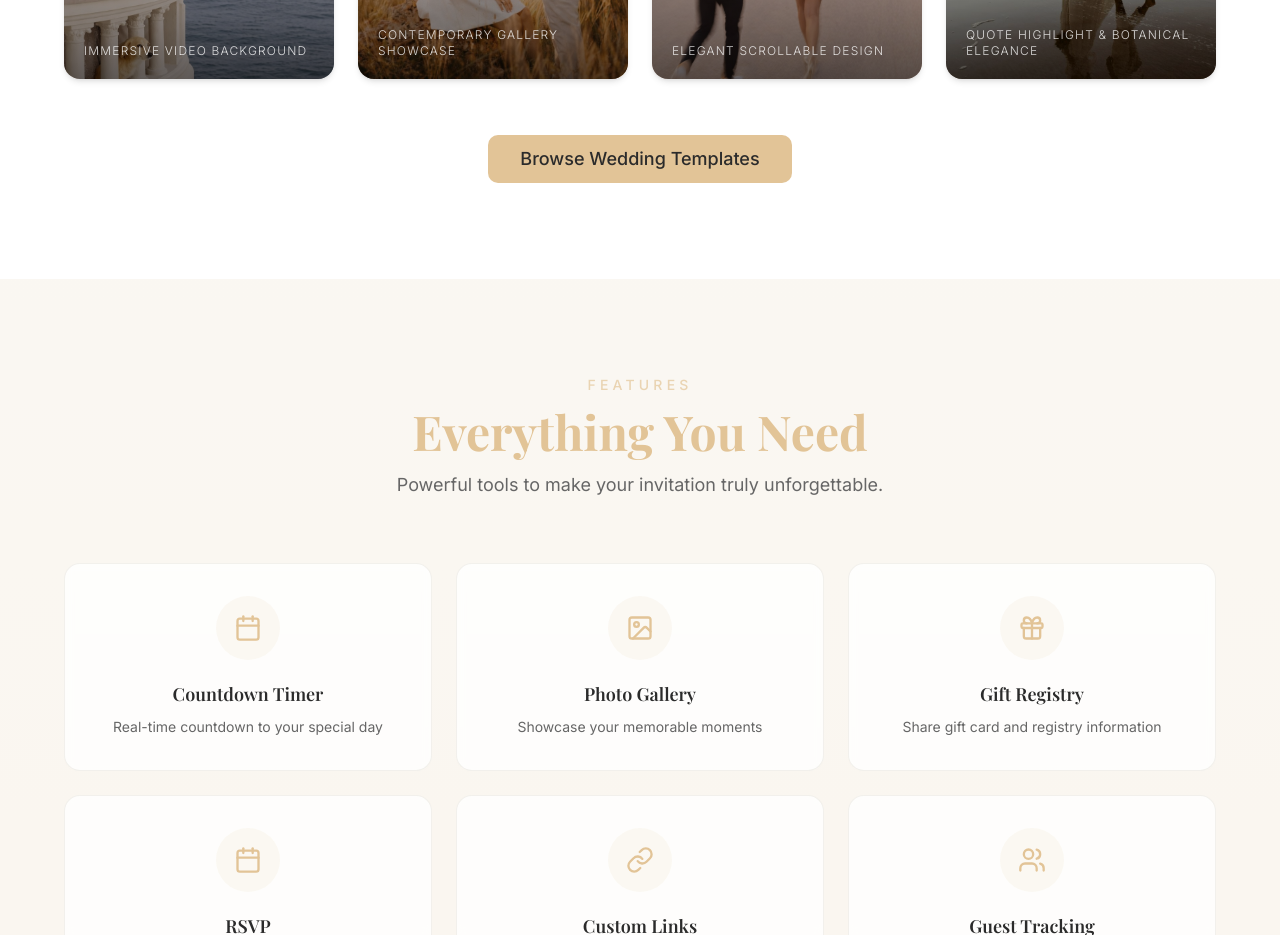
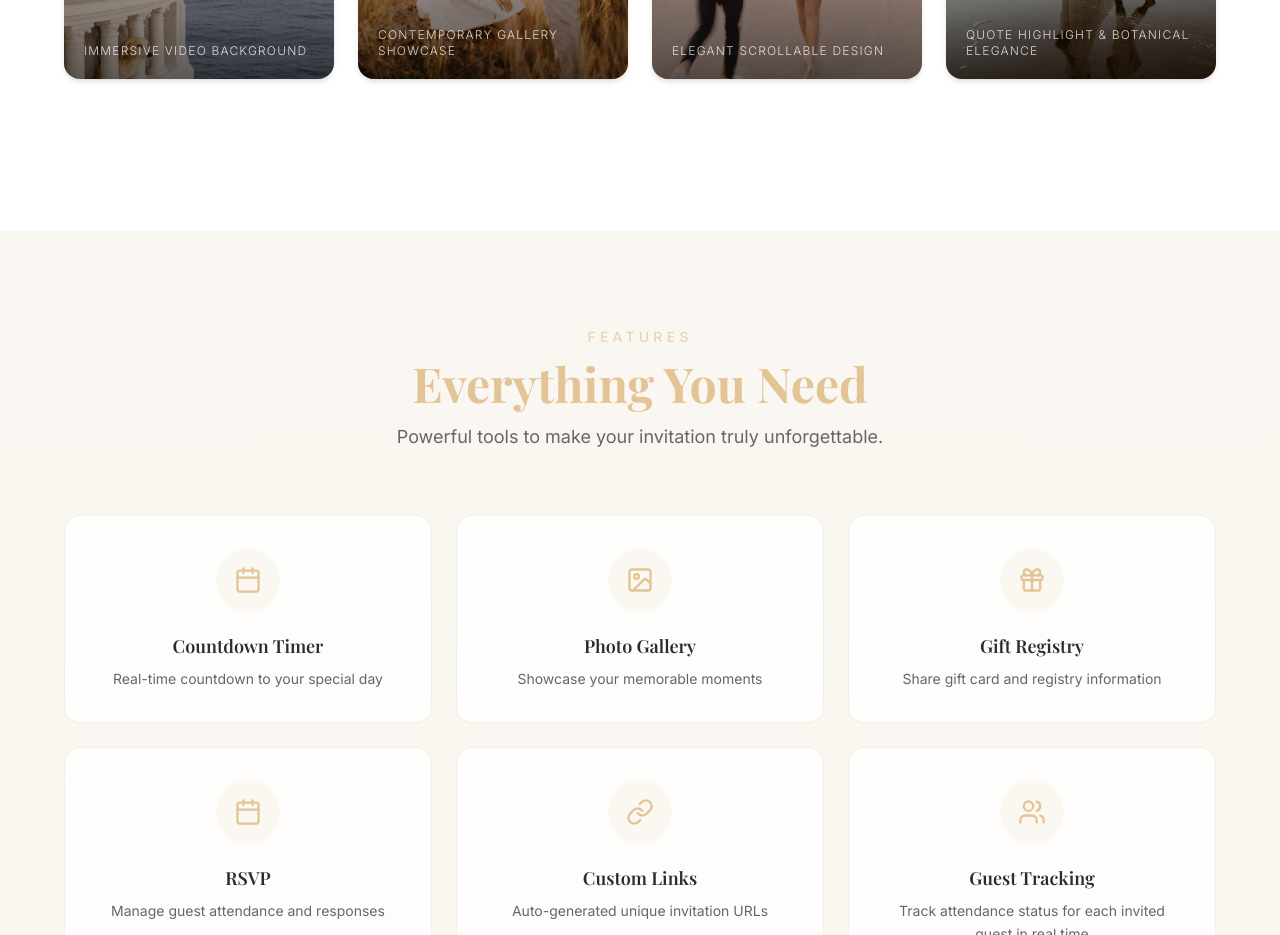
Before and after one commit to nazihsaba/vows-voyage-creator, a React (Vite) app: page / in a window 1280 px wide. Shown: the part 1340-2275 px from the top of the page. Built offline with nearby package versions, Linux system fonts and the light colour scheme; the HTML template or start-up script is replaced by a standard one.

Commit message:
Code edited in Lovable Code Editor
Edited UI in Lovable

```diff
--- a/src/components/InvitationPreviewSection.tsx
+++ b/src/components/InvitationPreviewSection.tsx
@@ -1,12 +1,6 @@
 import { Button } from "@/components/ui/button";
 import { useNavigate } from "react-router-dom";
-import {
-  Carousel,
-  CarouselContent,
-  CarouselItem,
-  CarouselPrevious,
-  CarouselNext,
-} from "@/components/ui/carousel";
+import { Carousel, CarouselContent, CarouselItem, CarouselPrevious, CarouselNext } from "@/components/ui/carousel";
 import bibleVerseTabs from "@/assets/template-bible-verse.jpg";
 import veriteTemplate from "@/assets/verite-preview-10.jpg";
 import eclatTemplate from "@/assets/aura-preview-10.jpg";
@@ -122,7 +116,7 @@ const InvitationPreviewSection = () => {
         </div>
 
         {/* CTAs */}
-        <div className="flex justify-center">
+        {/* <div className="flex justify-center">
           <Button
             size="lg"
             onClick={() => navigate("/dashboard")}
@@ -130,7 +124,7 @@ const InvitationPreviewSection = () => {
           >
             Browse Wedding Templates
           </Button>
-        </div>
+        </div> */}
       </div>
     </section>
   );
```
